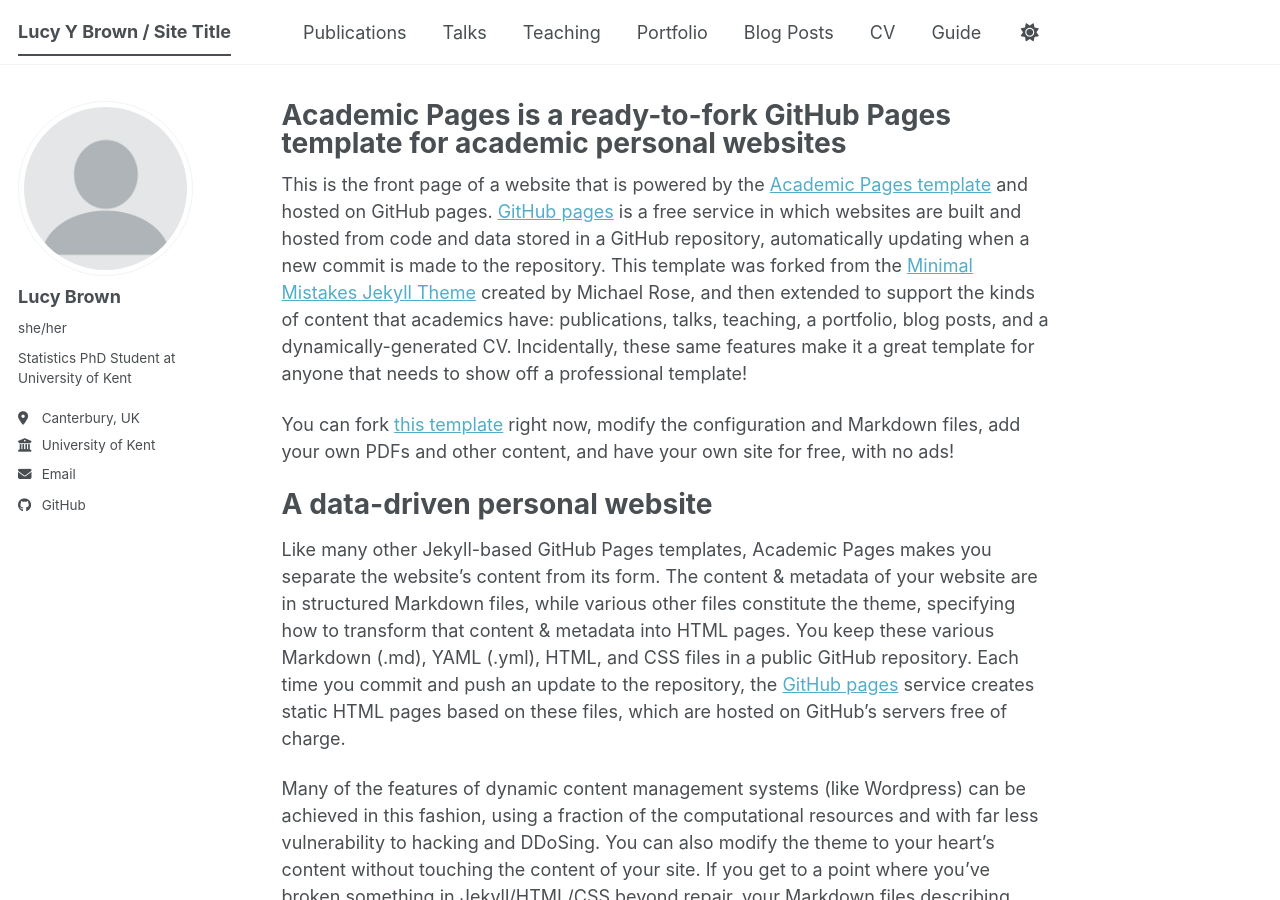
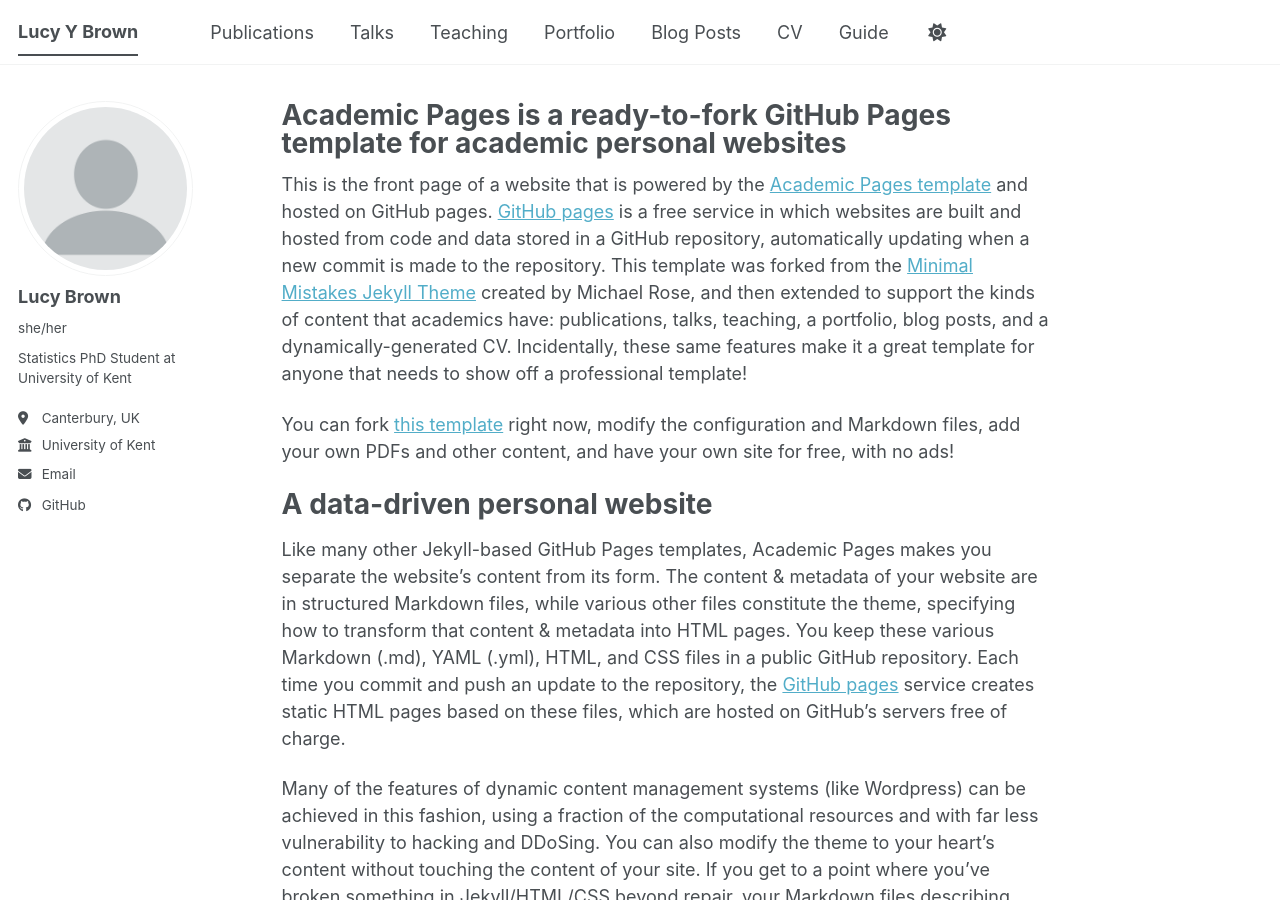
Before and after one commit to lucyybrown/lucyybrown.github.io, a Jekyll site: the page built from _pages/about.md, in a window 1280 px wide and 900 px high. Built offline with Jekyll 4.4.1, drawn with Linux system fonts in a browser that asks for light colours; a script bundle is joined from its source files by our own code; library files that are not in the unit come from our copies.

Commit message:
Update _config.yml

```diff
--- a/_config.yml
+++ b/_config.yml
@@ -9,7 +9,7 @@
 # Basic Site Settings
 locale                   : "en-UK"
 site_theme               : "default" # The available themes options are "default", "air", "sunrise", "mint", "dirt" and "contrast"
-title                    : "Lucy Y Brown / Site Title"
+title                    : "Lucy Y Brown"
 title_separator          : "-"
 name                     : &name "Lucy Y Brown"
 description              : &description "Lucy Y Brown's academic portfolio"   # Update this with a general description of your site, this is the default if not overridden by a page
```
